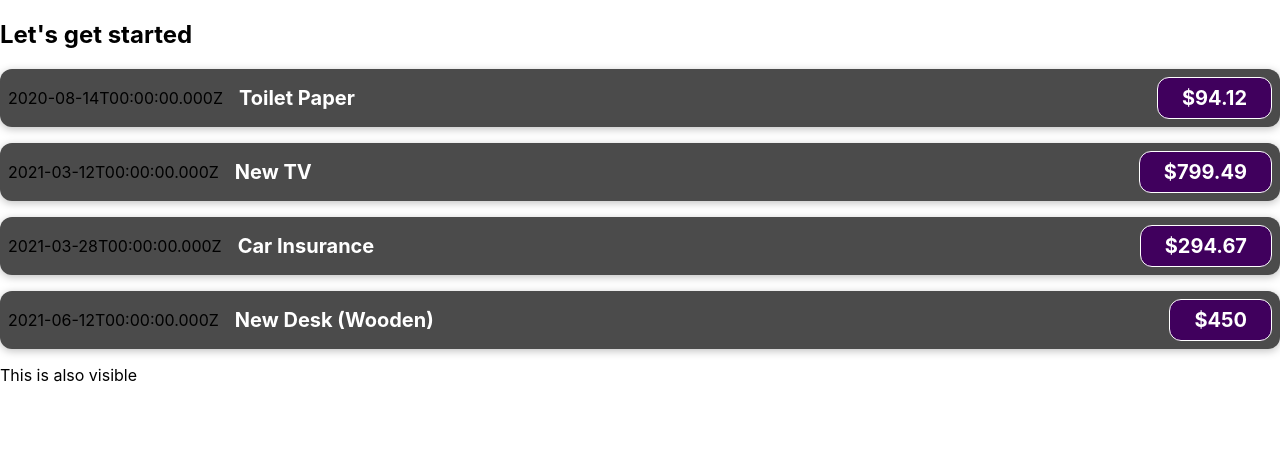
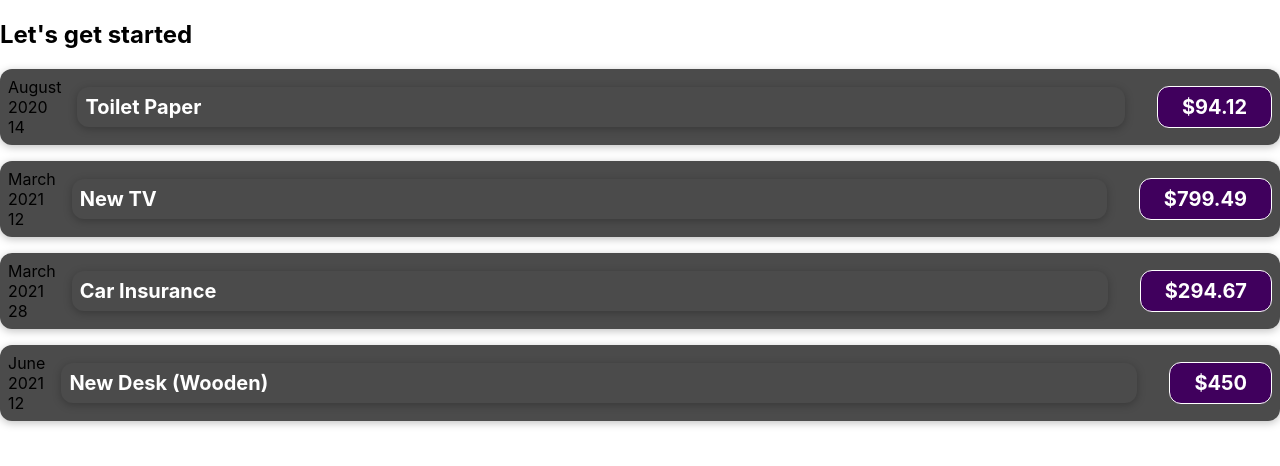
Before and after one commit to Chimoha31/React_Actual_practice, a React (Create React App) app: page / in a window 1280 px wide. Shown: the top 466 px of the page. Built offline with nearby package versions, Linux system fonts and the light colour scheme.

Commit message:
create variable for props of date

```diff
--- a/src/App.js
+++ b/src/App.js
@@ -50,7 +50,6 @@
       date={expenses[3].date}>
       </ExpenseItem>
 
-      <p>This is also visible</p>
     </div>
   );
 };
--- a/src/components/ExpenseItem.js
+++ b/src/components/ExpenseItem.js
@@ -1,16 +1,20 @@
 import './ExpenseItem.css';
 
 function ExpenseItem(props) {
-    // const expenseDate = new Date(2021, 2, 28);
-    // const expenseTitle = 'Car Insurance';
-    // const expenseAmount = 294.67;
+  const month = props.date.toLocaleString('en-US', {month: 'long'});
+  const day = props.date.toLocaleString('en-US', {day: '2-digit'});
+  const year = props.date.getFullYear();
 
 
   return (
       <div className="expense-item">
-        <div>{props.date.toISOString()}</div>
+      <div>
+        <div>{month}</div>
+        <div>{year}</div>
+        <div>{day}</div>
+      </div>
       <div className="expense-item__description">
-        <h2>{props.title}</h2>
+        <h2 className="expense-item">{props.title}</h2>
       <div className="expense-item__price">${props.amount}</div>
       </div>
     </div>
```
